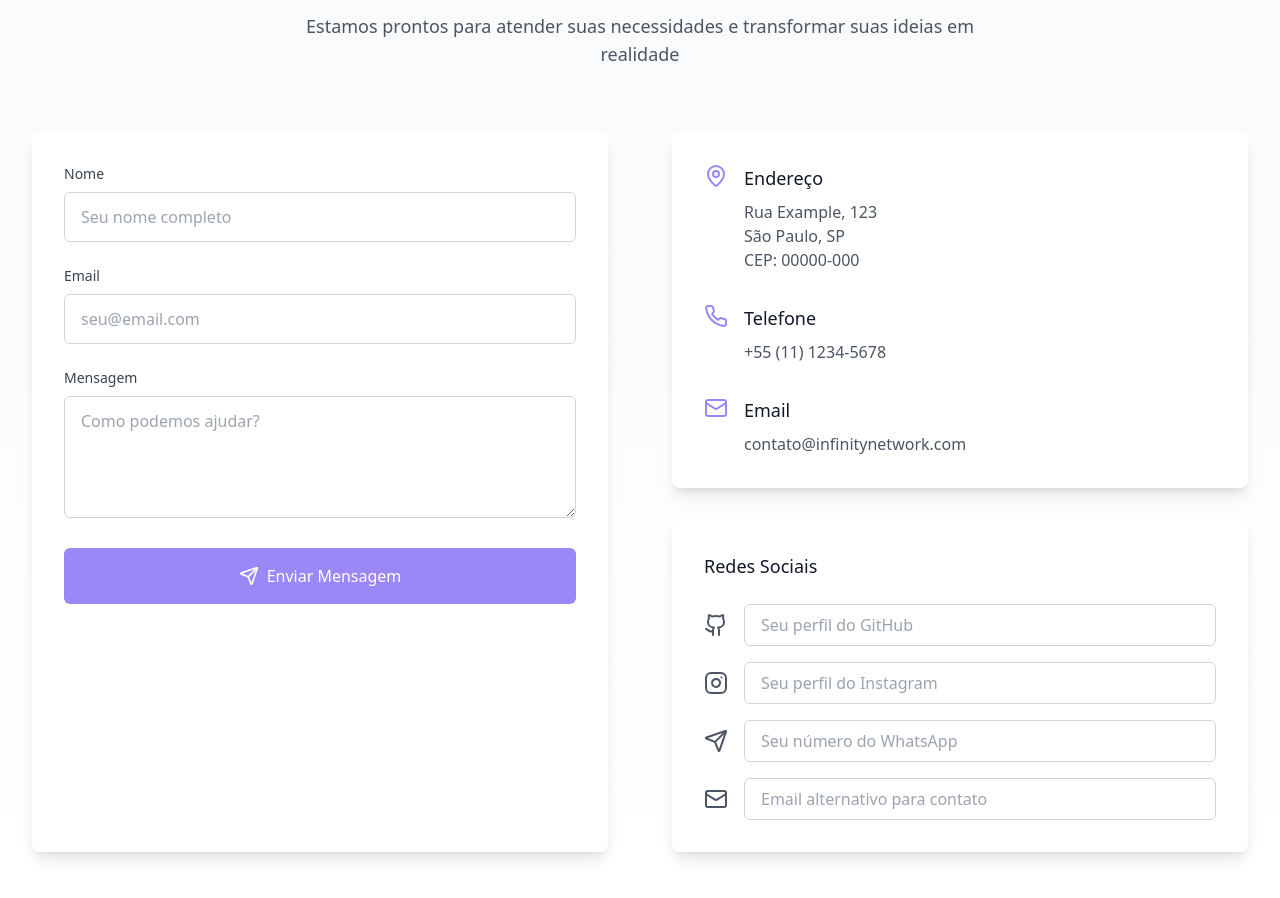
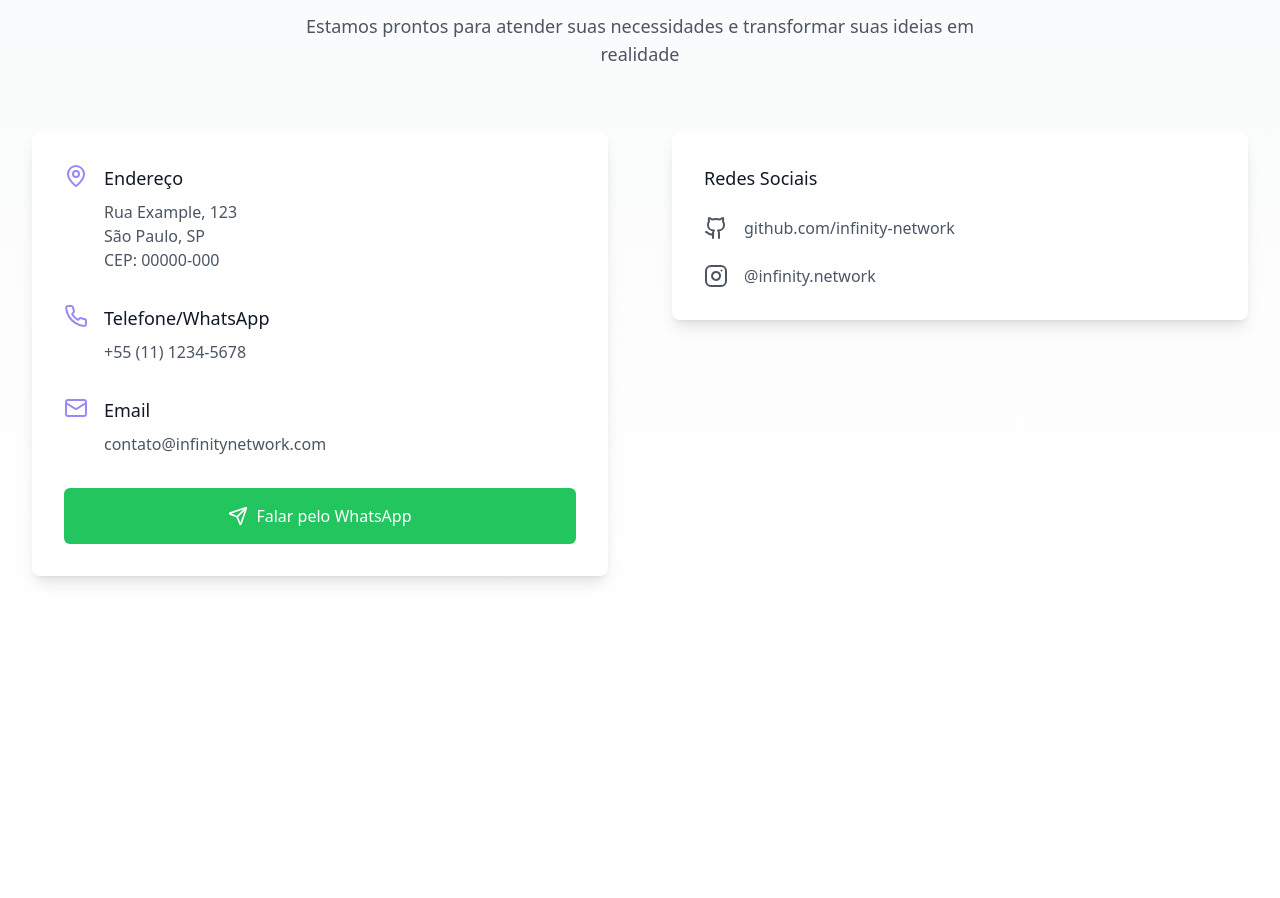
Before and after one commit to belphegorz7/infinity-network-empower, a React (Vite) app: page / in a window 1280 px wide. Shown: the part 2760-3658 px from the top of the page. After the commit the page ends 3436 px from the top, so only its background shows below. Built offline with nearby package versions, Linux system fonts and the light colour scheme.

Commit message:
Update contact form
Replace user input fields with pre-filled developer contact information and embed a WhatsApp button.

```diff
--- a/src/components/Contact.tsx
+++ b/src/components/Contact.tsx
@@ -1,31 +1,8 @@
 
 import { Mail, Phone, MapPin, Instagram, Github, Send } from "lucide-react";
-import { useState } from "react";
+import { Button } from "@/components/ui/button";
 
 const Contact = () => {
-  const [formData, setFormData] = useState({
-    name: "",
-    email: "",
-    message: "",
-    socialEmail: "",
-    github: "",
-    instagram: "",
-    whatsapp: "",
-  });
-
-  const handleSubmit = (e: React.FormEvent) => {
-    e.preventDefault();
-    console.log("Form submitted:", formData);
-  };
-
-  const handleChange = (e: React.ChangeEvent<HTMLInputElement | HTMLTextAreaElement>) => {
-    const { name, value } = e.target;
-    setFormData(prev => ({
-      ...prev,
-      [name]: value
-    }));
-  };
-
   return (
     <section id="contato" className="py-20 bg-gradient-to-b from-gray-50 to-white min-h-screen">
       <div className="max-w-7xl mx-auto px-4 sm:px-6 lg:px-8">
@@ -38,63 +15,6 @@ const Contact = () => {
           </p>
         </div>
         <div className="grid grid-cols-1 md:grid-cols-2 gap-16">
-          <div className="bg-white p-8 rounded-lg shadow-lg">
-            <form className="space-y-6" onSubmit={handleSubmit}>
-              <div>
-                <label htmlFor="name" className="block text-sm font-medium text-gray-700 mb-2">
-                  Nome
-                </label>
-                <input
-                  type="text"
-                  id="name"
-                  name="name"
-                  value={formData.name}
-                  onChange={handleChange}
-                  required
-                  className="w-full px-4 py-3 rounded-md border border-gray-300 focus:border-primary focus:ring-2 focus:ring-primary/20 transition-colors"
-                  placeholder="Seu nome completo"
-                />
-              </div>
-              <div>
-                <label htmlFor="email" className="block text-sm font-medium text-gray-700 mb-2">
-                  Email
-                </label>
-                <input
-                  type="email"
-                  id="email"
-                  name="email"
-                  value={formData.email}
-                  onChange={handleChange}
-                  required
-                  className="w-full px-4 py-3 rounded-md border border-gray-300 focus:border-primary focus:ring-2 focus:ring-primary/20 transition-colors"
-                  placeholder="seu@email.com"
-                />
-              </div>
-              <div>
-                <label htmlFor="message" className="block text-sm font-medium text-gray-700 mb-2">
-                  Mensagem
-                </label>
-                <textarea
-                  id="message"
-                  name="message"
-                  value={formData.message}
-                  onChange={handleChange}
-                  rows={4}
-                  required
-                  className="w-full px-4 py-3 rounded-md border border-gray-300 focus:border-primary focus:ring-2 focus:ring-primary/20 transition-colors"
-                  placeholder="Como podemos ajudar?"
-                ></textarea>
-              </div>
-              <button
-                type="submit"
-                className="w-full bg-primary text-white py-4 px-6 rounded-md hover:bg-primary-dark transition-colors duration-300 font-medium flex items-center justify-center gap-2"
-              >
-                <Send className="w-5 h-5" />
-                Enviar Mensagem
-              </button>
-            </form>
-          </div>
-          <div className="space-y-8">
           <div className="bg-white p-8 rounded-lg shadow-lg">
             <div className="space-y-8">
               <div className="flex items-start">
@@ -115,7 +35,7 @@ const Contact = () => {
                   <Phone className="h-6 w-6 text-primary" />
                 </div>
                 <div className="ml-4">
-                    <h3 className="text-lg font-medium text-gray-900">Telefone</h3>
+                  <h3 className="text-lg font-medium text-gray-900">Telefone/WhatsApp</h3>
                   <p className="mt-2 text-gray-600">
                     <a href="tel:+551112345678" className="hover:text-primary transition-colors">
                       +55 (11) 1234-5678
@@ -136,55 +56,39 @@ const Contact = () => {
                   </p>
                 </div>
               </div>
+              <a
+                href="https://wa.me/5511912345678"
+                target="_blank"
+                rel="noopener noreferrer"
+                className="w-full bg-green-500 text-white py-4 px-6 rounded-md hover:bg-green-600 transition-colors duration-300 font-medium flex items-center justify-center gap-2"
+              >
+                <Send className="w-5 h-5" />
+                Falar pelo WhatsApp
+              </a>
             </div>
           </div>
+          <div className="space-y-8">
             <div className="bg-white p-8 rounded-lg shadow-lg">
               <h3 className="text-lg font-medium text-gray-900 mb-6">Redes Sociais</h3>
-              <div className="space-y-4">
-                <div className="flex items-center space-x-4">
-                  <Github className="h-6 w-6 text-gray-600" />
-                  <input
-                    type="text"
-                    name="github"
-                    value={formData.github}
-                    onChange={handleChange}
-                    placeholder="Seu perfil do GitHub"
-                    className="flex-1 px-4 py-2 rounded-md border border-gray-300 focus:border-primary focus:ring-2 focus:ring-primary/20 transition-colors"
-                  />
-                </div>
-                <div className="flex items-center space-x-4">
-                  <Instagram className="h-6 w-6 text-gray-600" />
-                  <input
-                    type="text"
-                    name="instagram"
-                    value={formData.instagram}
-                    onChange={handleChange}
-                    placeholder="Seu perfil do Instagram"
-                    className="flex-1 px-4 py-2 rounded-md border border-gray-300 focus:border-primary focus:ring-2 focus:ring-primary/20 transition-colors"
-                  />
-                </div>
-                <div className="flex items-center space-x-4">
-                  <Send className="h-6 w-6 text-gray-600" />
-                  <input
-                    type="text"
-                    name="whatsapp"
-                    value={formData.whatsapp}
-                    onChange={handleChange}
-                    placeholder="Seu número do WhatsApp"
-                    className="flex-1 px-4 py-2 rounded-md border border-gray-300 focus:border-primary focus:ring-2 focus:ring-primary/20 transition-colors"
-                  />
-                </div>
-                <div className="flex items-center space-x-4">
-                  <Mail className="h-6 w-6 text-gray-600" />
-                  <input
-                    type="email"
-                    name="socialEmail"
-                    value={formData.socialEmail}
-                    onChange={handleChange}
-                    placeholder="Email alternativo para contato"
-                    className="flex-1 px-4 py-2 rounded-md border border-gray-300 focus:border-primary focus:ring-2 focus:ring-primary/20 transition-colors"
-                  />
-                </div>
+              <div className="space-y-6">
+                <a
+                  href="https://github.com/infinity-network"
+                  target="_blank"
+                  rel="noopener noreferrer"
+                  className="flex items-center space-x-4 text-gray-600 hover:text-primary transition-colors"
+                >
+                  <Github className="h-6 w-6" />
+                  <span>github.com/infinity-network</span>
+                </a>
+                <a
+                  href="https://instagram.com/infinity.network"
+                  target="_blank"
+                  rel="noopener noreferrer"
+                  className="flex items-center space-x-4 text-gray-600 hover:text-primary transition-colors"
+                >
+                  <Instagram className="h-6 w-6" />
+                  <span>@infinity.network</span>
+                </a>
               </div>
             </div>
           </div>
```
Lines whose indentation alone changed are shown as unchanged.
